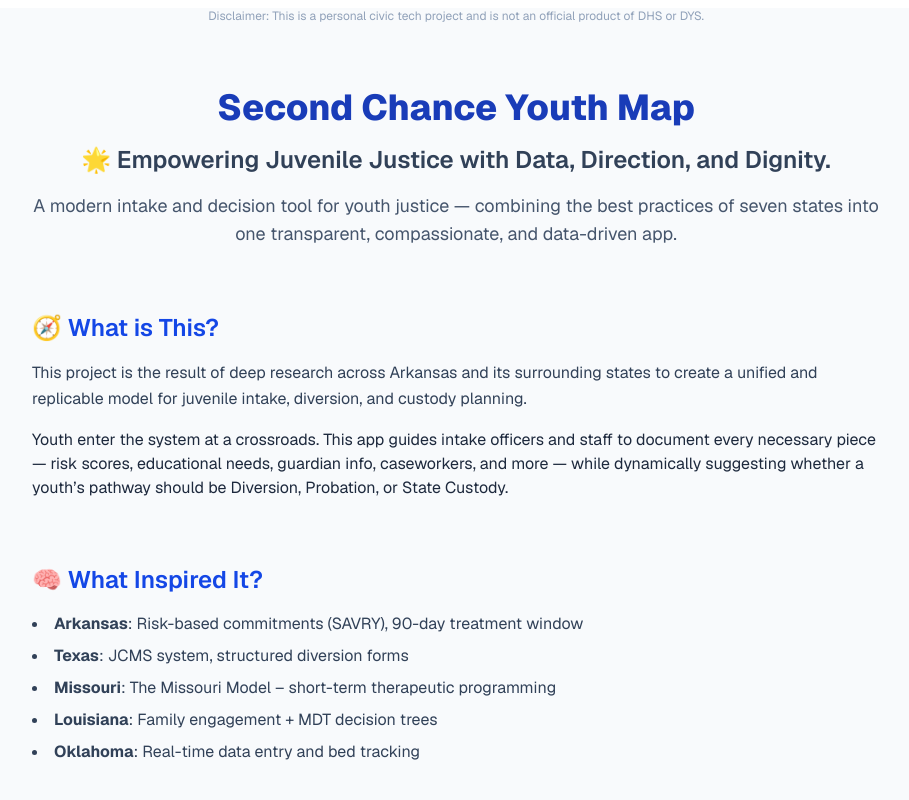
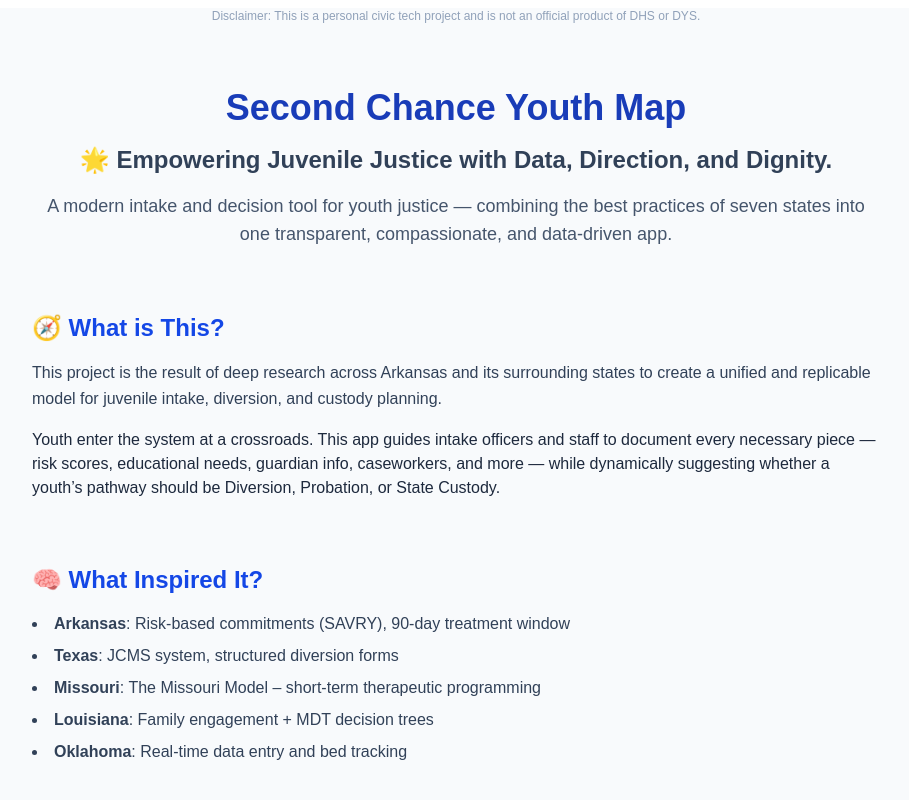
Before and after one commit to dariansweb/SecondChanceYouthMap, a Next.js app: page / in a window 1280 px wide. Shown: the top 800 px of the page, without its empty margins (184-1093 px from the left). Built offline with nearby package versions, Linux system fonts and the light colour scheme.

Commit message:
font changes using nextjs

```diff
--- a/package.json
+++ b/package.json
@@ -9,6 +9,8 @@
     "lint": "next lint"
   },
   "dependencies": {
+    "@fontsource/crimson-pro": "^5.2.5",
+    "@fontsource/inter": "^5.2.5",
     "@tailwindcss/typography": "^0.5.16",
     "gray-matter": "^4.0.3",
     "html2pdf.js": "^0.10.3",
--- a/src/app/layout.tsx
+++ b/src/app/layout.tsx
@@ -1,18 +1,19 @@
 import type { Metadata } from "next";
-import { Geist, Geist_Mono } from "next/font/google";
+import { FormProvider } from "@/context/FormContext";
+import { Inter, Crimson_Pro } from "next/font/google";
 import "./globals.css";
-import { FormProvider } from "@/context/FormContext";
 
-const geistSans = Geist({
-  variable: "--font-geist-sans",
+const inter = Inter({
+  variable: "--font-inter",
   subsets: ["latin"],
+  display: "swap",
 });
 
-const geistMono = Geist_Mono({
-  variable: "--font-geist-mono",
+const crimson = Crimson_Pro({
+  variable: "--font-crimson",
   subsets: ["latin"],
+  display: "swap",
 });
-
 export const metadata: Metadata = {
   title: "Second Chance Youth Map",
   description: "Digital tools for youth-centered justice.",
@@ -26,7 +27,7 @@ export default function RootLayout({
   return (
     <html lang="en">
       <body
-        className={`${geistSans.variable} ${geistMono.variable} antialiased bg-gray-50 text-slate-800`}
+        className={`${inter.variable} ${crimson.variable} antialiased bg-gray-50 text-slate-800`}
       >
         <FormProvider>{children}</FormProvider>
       </body>
--- a/tailwind.config.js
+++ b/tailwind.config.js
@@ -4,7 +4,12 @@ import typography from "@tailwindcss/typography";
 const config = {
   content: ["./src/**/*.{js,ts,jsx,tsx,mdx}"],
   theme: {
-    extend: {},
+    extend: {
+      fontFamily: {
+        sans: ["var(--font-inter)", "sans-serif"],
+        serif: ["var(--font-crimson)", "serif"],
+      },
+    },
   },
   plugins: [typography],
   darkMode: "class",
```
Also changed, not shown: 1 other file (tests, documents, lock files or other folders).
